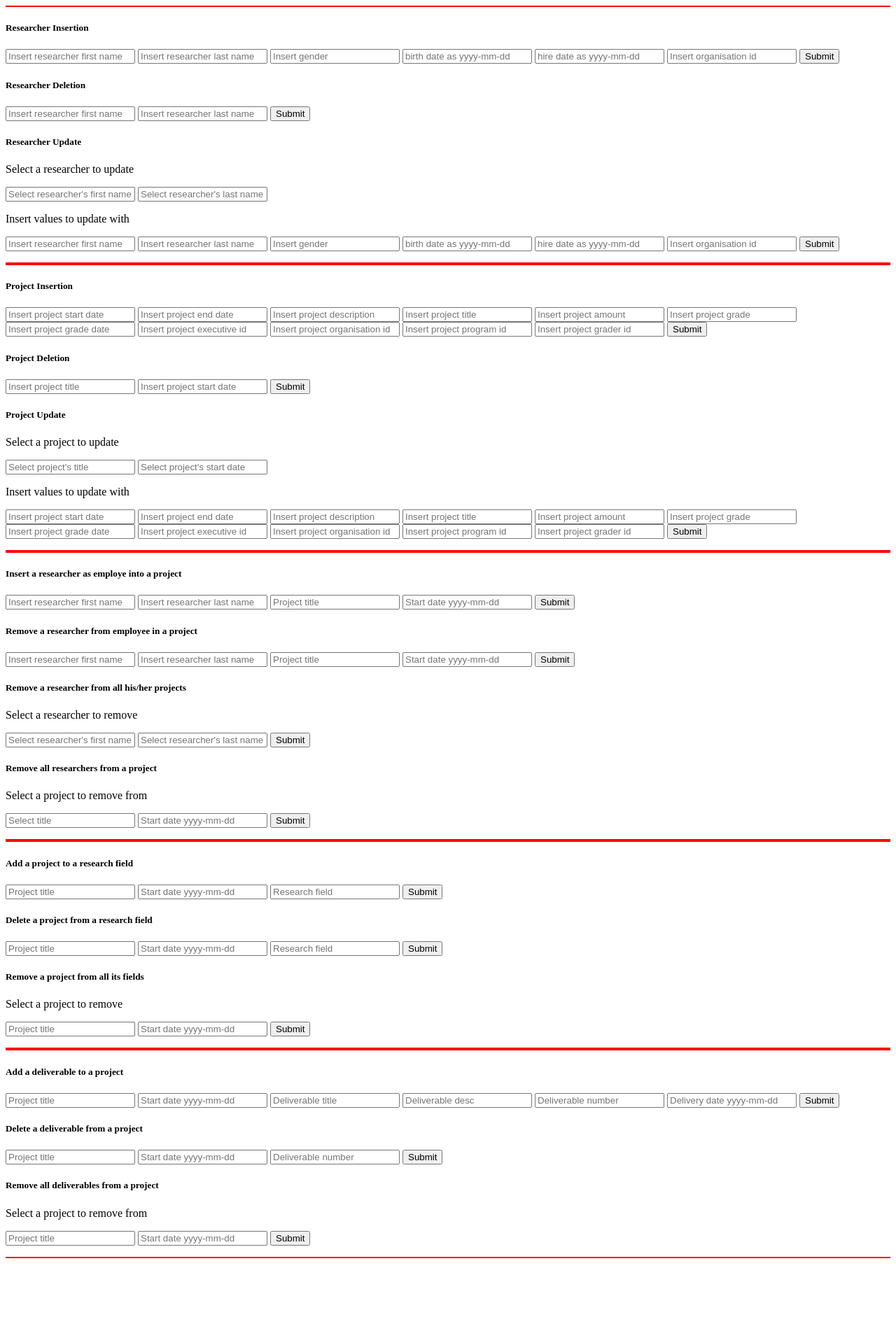
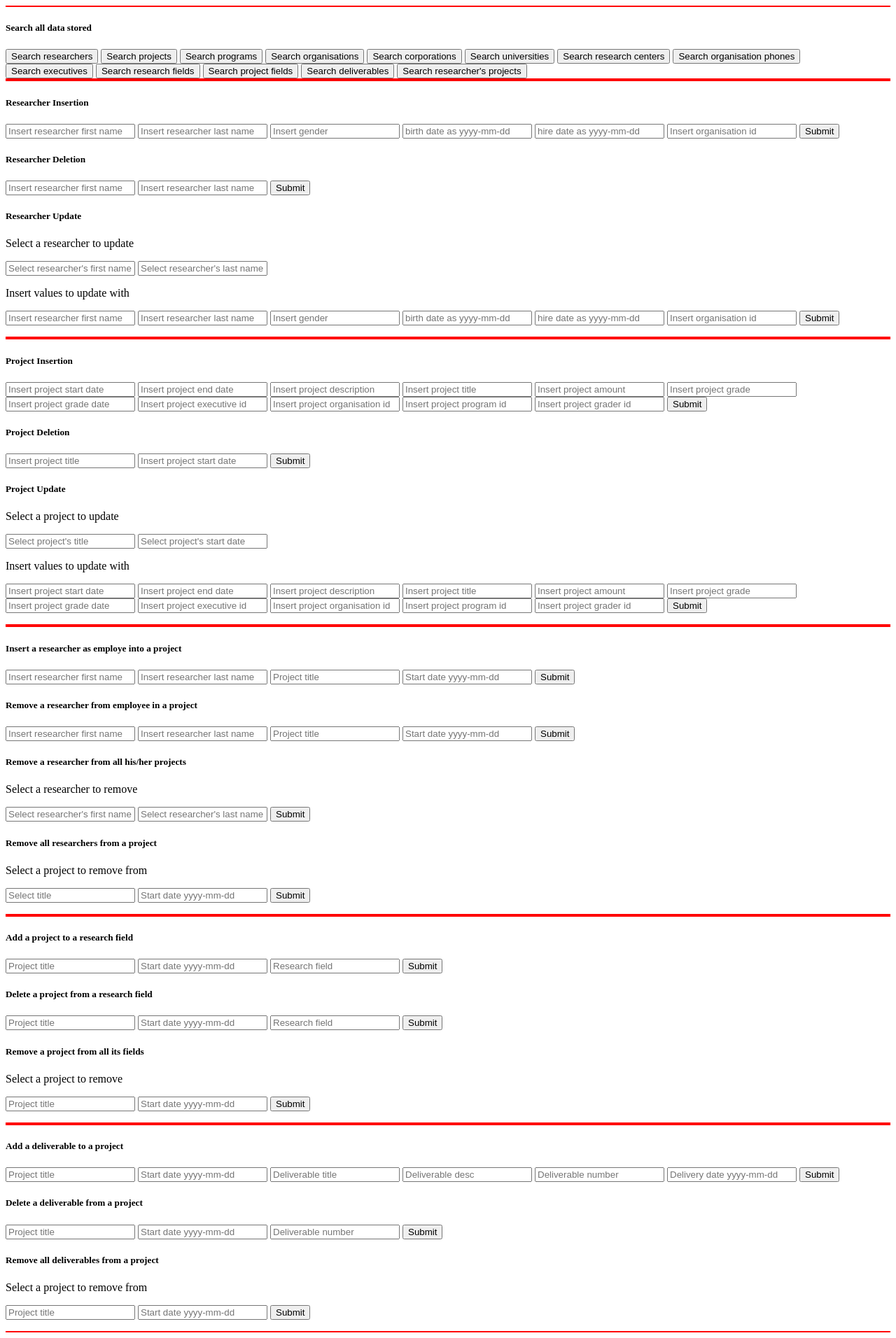
Before and after one commit to gtseligas/baseis_no_crud, a Flask app: template templates/crud_page.html in a window 1280 px wide. Shown: the whole page at 70% size. Before the commit the page ends 1798 px from the top, so only its background shows below. Run offline with Flask 2, Linux system fonts and the light colour scheme; the template is opened without the code that fills it, so the values that code supplies are empty.

Commit message:
Add files via upload

```diff
--- a/templates/crud_page.html
+++ b/templates/crud_page.html
@@ -15,6 +15,49 @@
 </head>
 
 <body>
+	<div>
+		<h5>Search all data stored</h5>
+		<form style="display: inline;" action="/search_researchers" method="POST">
+			<input type="submit" value="Search researchers">
+		</form>
+		<form style="display: inline;" action="/search_projects" method="POST">
+			<input type="submit" value="Search projects">
+		</form>
+		<form style="display: inline;" action="/search_programs" method="POST">
+			<input type="submit" value="Search programs">
+		</form>
+		<form style="display: inline;" action="/search_organisations" method="POST">
+			<input type="submit" value="Search organisations">
+		</form>
+		<form style="display: inline;" action="/search_corporations" method="POST">
+			<input type="submit" value="Search corporations">
+		</form>
+		<form style="display: inline;" action="/search_universities" method="POST">
+			<input type="submit" value="Search universities">
+		</form>
+		<form style="display: inline;" action="/search_research_centers" method="POST">
+			<input type="submit" value="Search research centers">
+		</form>
+		<form style="display: inline;" action="/search_phones" method="POST">
+			<input type="submit" value="Search organisation phones">
+		</form>
+		<form style="display: inline;" action="/search_executives" method="POST">
+			<input type="submit" value="Search executives">
+		</form>
+		<form style="display: inline;" action="/search_research_fields" method="POST">
+			<input type="submit" value="Search research fields">
+		</form>
+		<form style="display: inline;" action="/search_project_fields" method="POST">
+			<input type="submit" value="Search project fields">
+		</form>
+		<form style="display: inline;" action="/search_deliverables" method="POST">
+			<input type="submit" value="Search deliverables">
+		</form>
+		<form style="display: inline;" action="/search_researcher_projects" method="POST">
+			<input type="submit" value="Search researcher's projects">
+		</form>
+	</div>
+
 	<div>
 	<h5>Researcher Insertion</h5>
 	<form action="/researcher_insert" method="POST">
```
